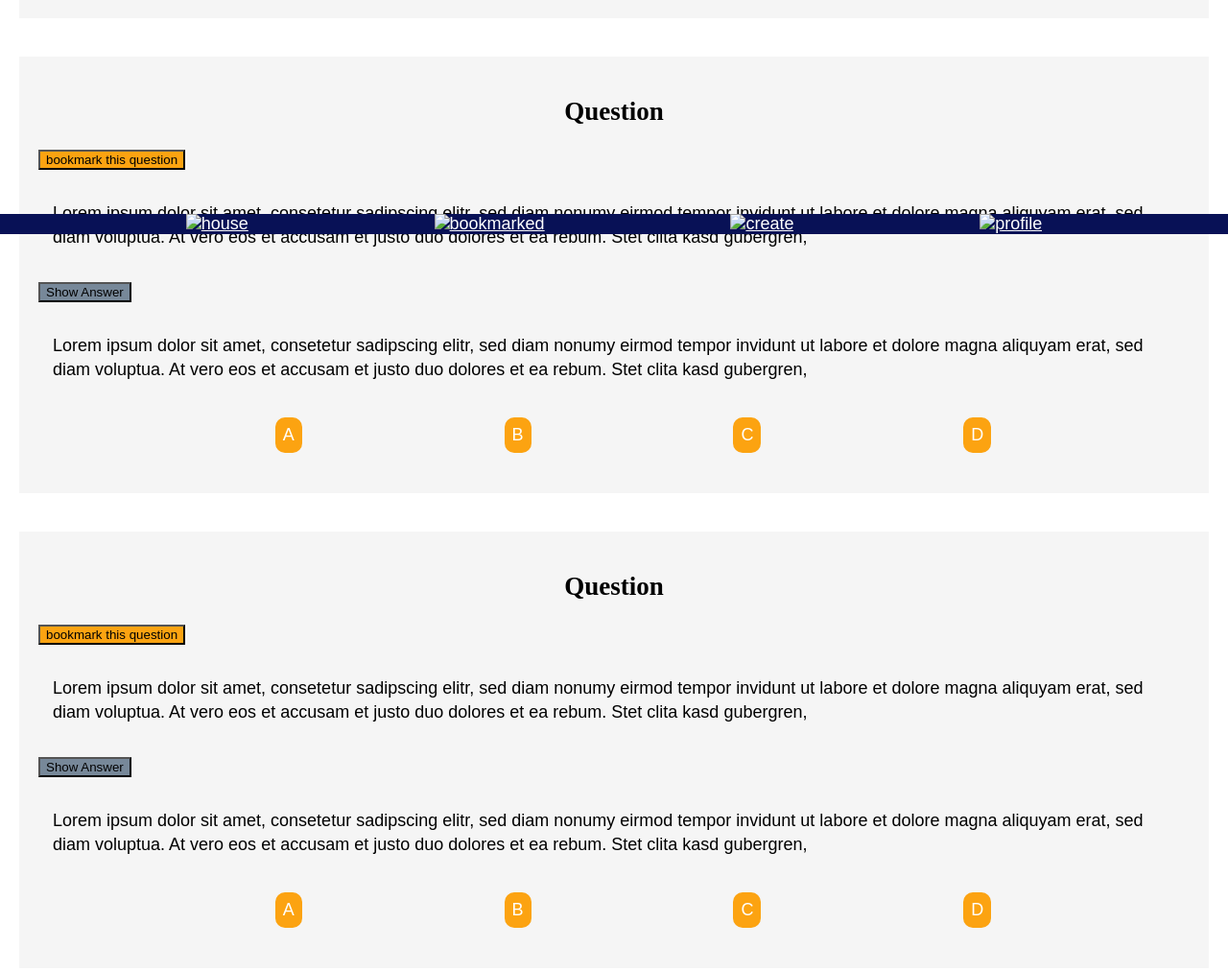
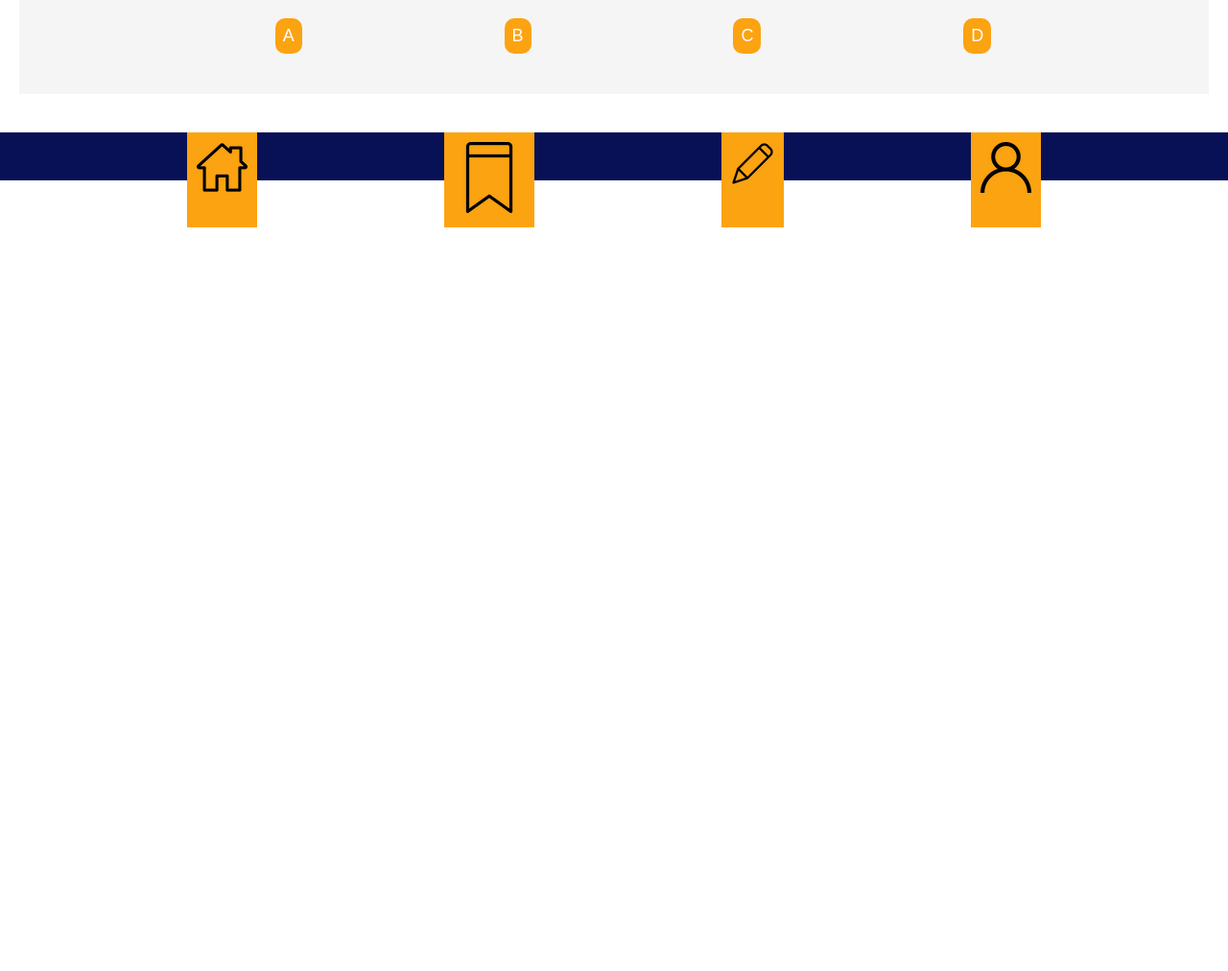
Before and after one commit to janhenrikfock/quiz-app, a website: page index.html in a window 1280 px wide. Shown: the part 556-1568 px from the top of the page at 96% size. After the commit the page ends 800 px from the top, so only its background shows below. Drawn offline with Linux system fonts and the light colour scheme.

Commit message:
fixed links and css selectors / adden logos for buttons

```diff
--- a/index.html
+++ b/index.html
@@ -13,8 +13,8 @@
     <main class="main">
       <section class="quizcard">
         <h2 class="quizcard__headline serif">Question</h2>
-        <button class="quizcard__bookmark" onclick="">
-          bookmark this question
+        <button class="quizcard__bookmark">
+          <img src="/images/bookmark.png" alt="bookmarklogo">
         </button>
         <p class="quizcard__para quizcard__paragraph--question">
           Lorem ipsum dolor sit amet, consetetur sadipscing elitr, sed diam
@@ -35,71 +35,20 @@
           <li class="quizcard__answerlist__answer">C</li>
           <li class="quizcard__answerlist__answer">D</li>
         </ul>
-      </section>
-      <section class="quizcard">
-        <h2 class="quizcard__headline serif">Question</h2>
-        <button class="quizcard__bookmark" onclick="">
-          bookmark this question
-        </button>
-        <p class="quizcard__para quizcard__paragraph--question">
-          Lorem ipsum dolor sit amet, consetetur sadipscing elitr, sed diam
-          nonumy eirmod tempor invidunt ut labore et dolore magna aliquyam erat,
-          sed diam voluptua. At vero eos et accusam et justo duo dolores et ea
-          rebum. Stet clita kasd gubergren,
-        </p>
-        <button class="quizcard__button" onclick="">Show Answer</button>
-        <p class="quizcard__para quizcard__paragraph--question">
-          Lorem ipsum dolor sit amet, consetetur sadipscing elitr, sed diam
-          nonumy eirmod tempor invidunt ut labore et dolore magna aliquyam erat,
-          sed diam voluptua. At vero eos et accusam et justo duo dolores et ea
-          rebum. Stet clita kasd gubergren,
-        </p>
-        <ul class="quizcard__answerlist">
-          <li class="quizcard__answerlist__answer">A</li>
-          <li class="quizcard__answerlist__answer">B</li>
-          <li class="quizcard__answerlist__answer">C</li>
-          <li class="quizcard__answerlist__answer">D</li>
-        </ul>
-      </section>
-      <section class="quizcard">
-        <h2 class="quizcard__headline serif">Question</h2>
-        <button class="quizcard__bookmark" onclick="">
-          bookmark this question
-        </button>
-        <p class="quizcard__para quizcard__paragraph--question">
-          Lorem ipsum dolor sit amet, consetetur sadipscing elitr, sed diam
-          nonumy eirmod tempor invidunt ut labore et dolore magna aliquyam erat,
-          sed diam voluptua. At vero eos et accusam et justo duo dolores et ea
-          rebum. Stet clita kasd gubergren,
-        </p>
-        <button class="quizcard__button" onclick="">Show Answer</button>
-        <p class="quizcard__para quizcard__paragraph--question">
-          Lorem ipsum dolor sit amet, consetetur sadipscing elitr, sed diam
-          nonumy eirmod tempor invidunt ut labore et dolore magna aliquyam erat,
-          sed diam voluptua. At vero eos et accusam et justo duo dolores et ea
-          rebum. Stet clita kasd gubergren,
-        </p>
-        <ul class="quizcard__answerlist">
-          <li class="quizcard__answerlist__answer">A</li>
-          <li class="quizcard__answerlist__answer">B</li>
-          <li class="quizcard__answerlist__answer">C</li>
-          <li class="quizcard__answerlist__answer">D</li>
-        </ul>
-      </section>
     </main>
     <footer class="footer">
       <nav class="footer__navigation">
-        <a class="footer__navigation__link" href="p1-quizapp.html"
-          ><img src="" alt="house"
+        <a class="footer__navigation__link" href="p1-index.html"
+          ><img src="/images/sydney-opera-house.png" alt="house"
         /></a>
         <a class="footer__navigation__link" href="p2-bookmarks.html"
-          ><img src="" alt="bookmarked"
+          ><img src="/images/bookmark.png" alt="bookmarked"
         /></a>
         <a class="footer__navigation__link" href="p3-create.html"
-          ><img src="" alt="create"
+          ><img src="/images/pen.png" alt="create"
         /></a>
         <a class="footer__navigation__link" href="p4-profile.html"
-          ><img src="" alt="profile"
+          ><img src="/images/user.png" alt="profile"
         /></a>
       </nav>
     </footer>
--- a/package.json
+++ b/package.json
@@ -4,7 +4,7 @@
   "description": "a simple app with q and a for excercise",
   "main": "index.html",
   "scripts": {
-    "start": "npm run sass && npm-run-all --parallel live-server sass:watch",
+    "start": "npm run sass && npm-run-all --parallel sass:watch",
     "serve": "serve .",
     "sass": "node-sass --output-style compressed scss/styles.scss styles.css",
     "sass:watch": "npm run sass -- -w"
--- /dev/null
+++ b/scss/_card.scss
@@ -0,0 +1,35 @@
+.quizcard {
+  background-color: whitesmoke;
+  padding: 20px;
+  margin-bottom: 40px;
+}
+.quizcard__headline {
+  text-align: center;
+}
+.quizcard__bookmark {
+  background-color: #fca311;
+  padding: 10px;
+  min-height: 25px;
+  min-width: 25px;
+  border-radius: 15px;
+}
+.quizcard__button {
+  background: lightslategray;
+}
+.quizcard__para {
+  padding: 15px;
+  line-height: 25px;
+}
+.quizcard__answerlist {
+  display: flex;
+  list-style: none;
+  justify-content: space-evenly;
+  width: 100%;
+}
+.quizcard__answerlist__answer {
+  background-color: #fca311;
+  color: #ffffff;
+  padding: 8px;
+  margin: 4px;
+  border-radius: 10px;
+}
--- /dev/null
+++ b/scss/_footer.scss
@@ -0,0 +1,24 @@
+.footer {
+  grid-row: 3;
+  width: 100%;
+  background-color: #081156;
+  position: fixed;
+  bottom: 0px;
+  width: 100%;
+  height: auto;
+  position: relative;
+  min-height: 50px;
+}
+.footer__navigation {
+  display: flex;
+  justify-content: space-evenly;
+  max-height: 400px;
+  width: 100%;
+  position: absolute;
+  z-index: 10;
+}
+.footer__navigation__link {
+  color: white;
+  background-color: #fca311;
+  padding: 10px;
+}
--- /dev/null
+++ b/scss/_header.scss
@@ -0,0 +1,11 @@
+.header {
+  grid-row: 1;
+  width: 100%;
+  background-color: #14213d;
+}
+.header__title {
+  text-align: center;
+  padding: 15px;
+  height: 100%;
+  color: #ffffff;
+}
--- a/scss/styles.scss
+++ b/scss/styles.scss
@@ -1,74 +1,20 @@
 .body {
   display: grid;
   grid-template-columns: auto;
-  grid-template-rows: 2fr, auto, 1fr;
+  grid-template-rows: 2fr, auto, auto;
   margin: 0px;
   justify-items: center;
   align-items: start;
 }
-.header {
-  grid-row: 1;
-  width: 100%;
-  background-color: #14213d;
-}
-.header__title {
-  text-align: center;
-  padding: 15px;
-  height: 100%;
-  color: #ffffff;
-}
+
 .main {
   padding-right: 20px;
   padding-left: 20px;
-}
-.quizcard {
-  background-color: whitesmoke;
-  padding: 20px;
-  margin-bottom: 40px;
-}
-.quizcard__headline {
-  text-align: center;
-}
-.quizcard__bookmark {
-  background-color: #fca311;
-}
-.quizcard__button {
-  background: lightslategray;
-}
-.quizcard__para {
-  padding: 15px;
-  line-height: 25px;
-}
-.quizcard__answerlist {
-  display: flex;
-  list-style: none;
-  justify-content: space-evenly;
-  width: 100%;
-}
-.quizcard__answerlist__answer {
-  background-color: #fca311;
-  color: #ffffff;
-  padding: 8px;
-  margin: 4px;
-  border-radius: 10px;
-}
-.footer {
-  grid-row: 3;
-  width: 100%;
-  background-color: #081156;
-  position: fixed;
-  bottom: 0px;
-  width: 100%;
-}
-.footer__navigation {
-  display: flex;
-  justify-content: space-evenly;
-  max-height: 60px;
-  width: 100%;
-}
-.footer__navigation__link {
-  color: white;
+  background-color: white;
 }
 
 @import './utility';
 @import './base.scss';
+@import './card';
+@import './footer';
+@import './header';
```
Also changed, not shown: p2-bookmarks.html (+2 -2 lines), p3-create.html (+20 -11 lines), p4-profile.html (+26 -15 lines), images/bookmark.png (added), images/pen.png (added), images/sydney-opera-house.png (added), images/user.png (added), styles.css, 1 other file.
